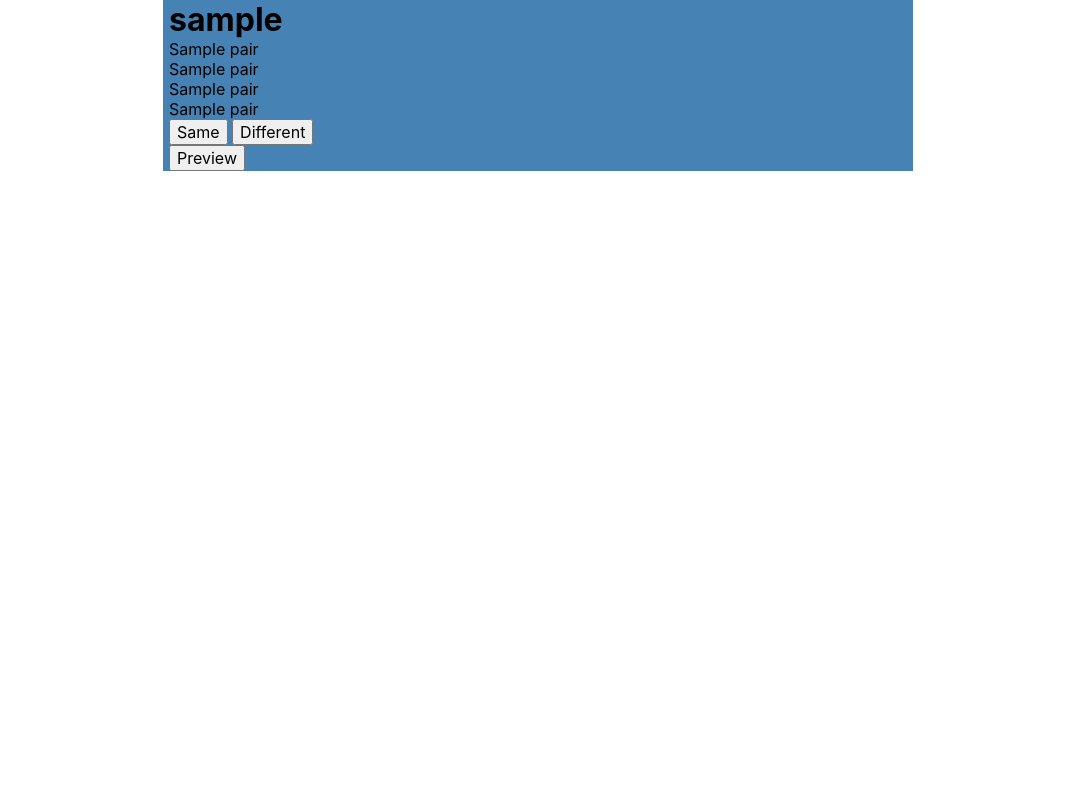
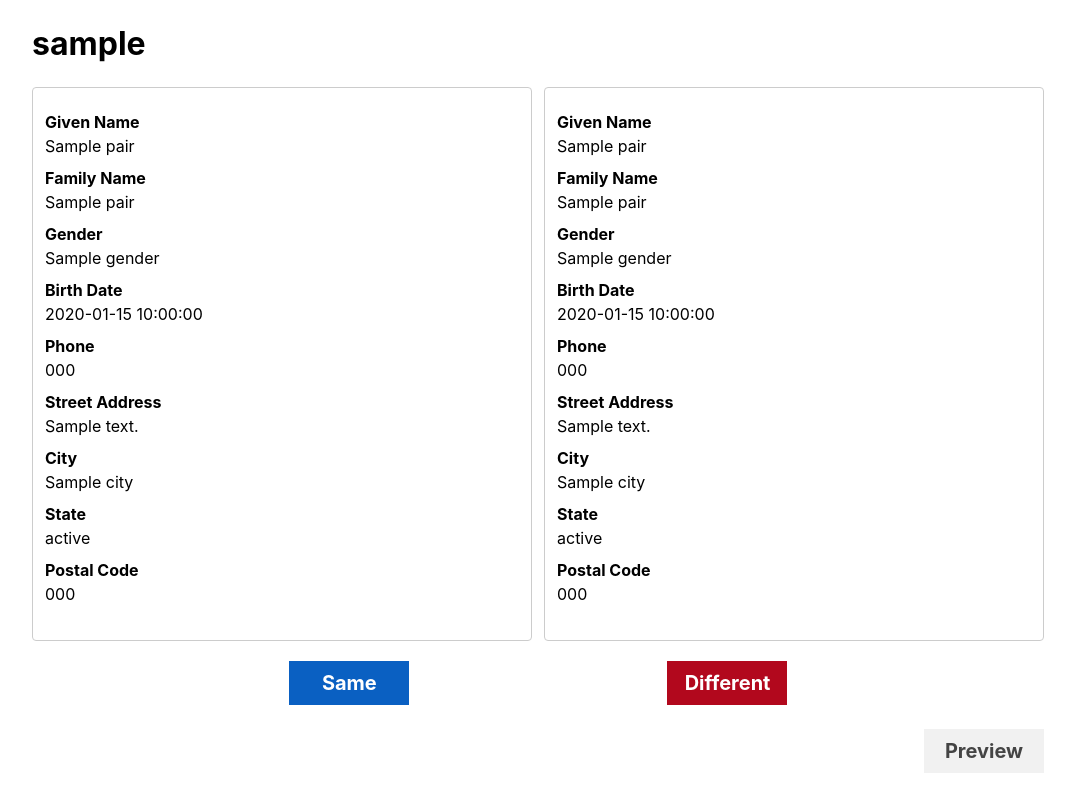
Before and after one commit to DSACMS/dedupliFHIR, a Flask app: template app/templates/train.html in a window 1280 px wide. Shown: the whole page, without its empty margins (102-1177 px from the left). Run offline with Flask 2, Linux system fonts and the light colour scheme; the template is opened without the code that fills it: most values are stand-ins (such as "Sample title", 1, 10 or a date in 2020).

Commit message:
feat: basics working, simple style

```diff
--- a/app/static/css/style.css
+++ b/app/static/css/style.css
@@ -29,8 +29,114 @@ main {
 }
 
 .content {
-  max-width: 750px;
+  max-width: 1024px;
   width: 100%;
-  background-color: steelblue;
   padding: 0 6px;
+  padding-top: 24px;
 }
+
+h1 {
+  margin-bottom: 24px;
+}
+
+h2 {
+  margin-bottom: 18px;
+}
+
+button,
+input[type="submit"] {
+  cursor: pointer;
+}
+
+.training-row {
+  display: flex;
+  flex-direction: row;
+  align-items: stretch;
+  justify-content: space-between;
+  margin-bottom: 20px;
+  flex-wrap: nowrap;
+  overflow-x: scroll;
+  scrollbar-width: none;
+  -webkit-overflow-scrolling: touch;
+}
+.training-row::-webkit-scrollbar {
+  width: 0;
+  height: 0;
+}
+
+.training-record {
+  border: solid 1px #ccc;
+  border-radius: 4px;
+  padding: 24px 12px;
+  flex-basis: 0;
+  flex-grow: 1;
+  min-width: 240px;
+}
+
+.training-record:not(:last-child) {
+  margin-right: 12px;
+}
+
+.training-field p {
+  margin-bottom: 4px;
+}
+
+.training-field {
+  margin-bottom: 12px;
+}
+
+input[type="file"] {
+  display: block;
+  margin-bottom: 18px;
+}
+
+input[type="submit"],
+button[type="submit"],
+a.action {
+  display: inline-block;
+  padding: 8px 16px;
+  font-weight: bold;
+  border: solid 2px transparent;
+  border-radius: 0;
+  font-size: 20px;
+  width: 120px;
+  background-color: #f1f1f1;
+  color: #444;
+}
+
+a.action,
+input[type="submit"]:hover,
+input[type="submit"]:focus,
+button[type="submit"]:hover,
+button[type="submit"]:focus {
+  border-color: #444;
+}
+
+input[type="submit"][name="same"] {
+  background-color: #0a60c2;
+  color: #fff;
+}
+
+input[type="submit"][name="different"] {
+  background-color: #b2081d;
+  color: #fff;
+}
+
+.training-form {
+  display: flex;
+  flex-direction: row;
+  align-items: center;
+  justify-content: space-evenly;
+  margin-bottom: 24px;
+}
+
+.preview-form {
+  display: flex;
+  flex-direction: row;
+  align-items: center;
+  justify-content: flex-end;
+}
+
+.record-group {
+  margin-bottom: 32px;
+}
--- a/app/templates/list.html
+++ b/app/templates/list.html
@@ -2,7 +2,7 @@
 
 {% block content %}
 <div class="content">
-    <h1>Test</h1>
+    <h1>DedupliFHIR</h1>
     <ul>
         {% for slug in slugs %}
         <li><a href="/imports/{{ slug }}">{{ slug }}</a></li>
--- /dev/null
+++ b/app/templates/partials/training-record.html
@@ -0,0 +1,38 @@
+<div class="training-record">
+    <div class="training-field">
+        <p><strong>Given Name</strong></p>
+        <p>{{ record.given_name }}</p>
+    </div>
+    <div class="training-field">
+        <p><strong>Family Name</strong></p>
+        <p>{{ record.family_name }}</p>
+    </div>
+    <div class="training-field">
+        <p><strong>Gender</strong></p>
+        <p>{{ record.gender }}</p>
+    </div>
+    <div class="training-field">
+        <p><strong>Birth Date</strong></p>
+        <p>{{ record.birth_date }}</p>
+    </div>
+    <div class="training-field">
+        <p><strong>Phone</strong></p>
+        <p>{{ record.phone }}</p>
+    </div>
+    <div class="training-field">
+        <p><strong>Street Address</strong></p>
+        <p>{{ record.street_address }}</p>
+    </div>
+    <div class="training-field">
+        <p><strong>City</strong></p>
+        <p>{{ record.city }}</p>
+    </div>
+    <div class="training-field">
+        <p><strong>State</strong></p>
+        <p>{{ record.state }}</p>
+    </div>
+    <div class="training-field">
+        <p><strong>Postal Code</strong></p>
+        <p>{{ record.postal_code }}</p>
+    </div>
+</div>
--- a/app/templates/train.html
+++ b/app/templates/train.html
@@ -4,22 +4,23 @@
 <div class="content">
     <h1>{{ slug }}</h1>
 
-    <div>
-        <p>{{ pair.0.given_name }}</p>
-        <p>{{ pair.0.family_name }}</p>
+    <div class="training-row">
+        {% with record=pair.0 %}
+            {% include "partials/training-record.html" %}
+        {% endwith %}
+        {% with record=pair.1 %}
+            {% include "partials/training-record.html" %}
+        {% endwith %}
     </div>
-    <div>
-        <p>{{ pair.1.given_name }}</p>
-        <p>{{ pair.1.family_name }}</p>
-    </div>
-    <form action="/imports/{{ slug }}/train" method="POST">
+
+    <form action="/imports/{{ slug }}/train" method="POST" class="training-form">
         <textarea name="data" hidden>{{ pair_json|safe }}</textarea>
         <input type="submit" name="same" value="Same">
         <input type="submit" name="different" value="Different">
     </form>
 
-    <form action="/imports/{{ slug }}/preview" method="POST">
-        <input type="submit" value="Preview">
+    <form action="/imports/{{ slug }}/preview" method="POST" class="preview-form">
+        <input type="submit" name="preview" value="Preview">
     </form>
 </div>
 {% endblock %}
```
Also changed, not shown: app/templates/detail.html (+7 -0 lines), app/templates/index.html (+9 -5 lines), app/templates/preview.html (+21 -12 lines), app/utils.py (+10 -1 lines), app/views.py (+60 -7 lines).
